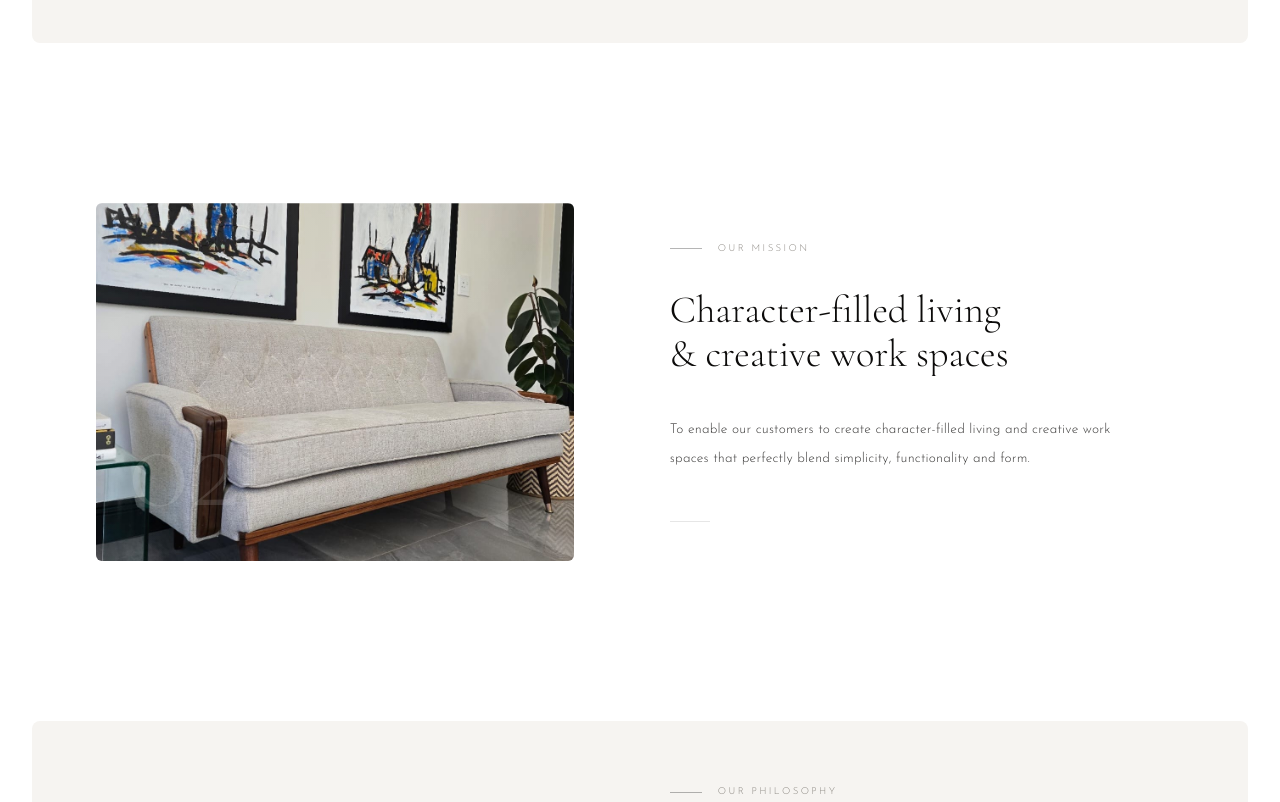
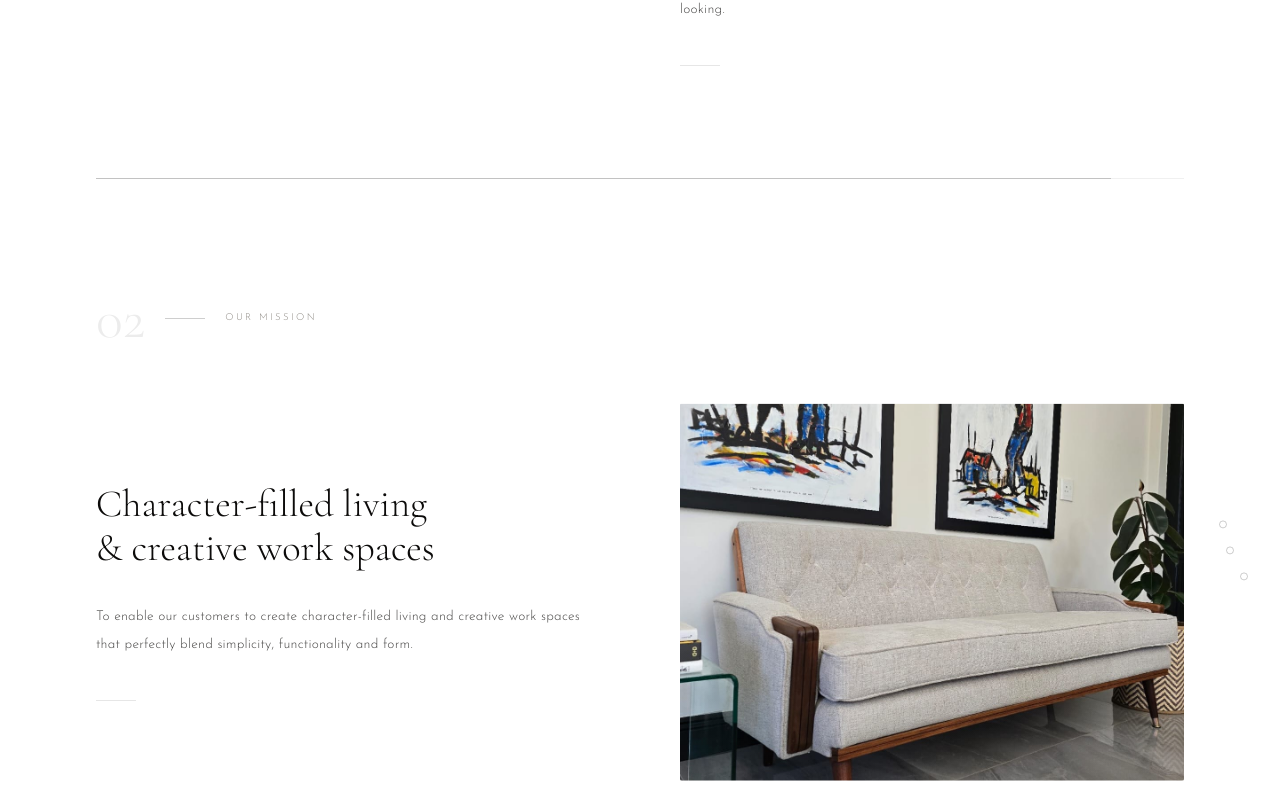
Before and after one commit to nostalgic-code/midcenturist-official, a Next.js app in the folder app/: page /about in a window 1280 px wide. Shown: the part 1658-2460 px from the top of the page. Built offline with nearby package versions, Linux system fonts and the light colour scheme; no server answers.

Commit message:
About page: modern storytelling redesign with animated hero line, chapter nav, scroll-reveal sections, alternating layout, clip-path image reveals

```diff
--- a/app/src/components/AboutStory.tsx
+++ b/app/src/components/AboutStory.tsx
@@ -32,6 +32,7 @@ const VALUES = [
 const SECTIONS = [
   {
     label: 'Our Story',
+    num: '01',
     title: 'A curated furniture house\n& aspirational brand',
     body: [
       'Midcenturist is a curated furniture house, and aspirational brand, dedicated to sourcing, restoration and offering timeless, collectable and iconic Mid-century, Danish, and Retro furniture and décor elements.',
@@ -44,6 +45,7 @@ const SECTIONS = [
   },
   {
     label: 'Our Mission',
+    num: '02',
     title: 'Character-filled living\n& creative work spaces',
     body: [
       'To enable our customers to create character-filled living and creative work spaces that perfectly blend simplicity, functionality and form.',
@@ -53,6 +55,7 @@ const SECTIONS = [
   },
   {
     label: 'Our Philosophy',
+    num: '03',
     title: 'Honouring design pieces\nmade in the middle of the century',
     body: [
       'To honour design pieces made in the middle of the century, through thoughtfully restoring them for the future.',
@@ -71,13 +74,17 @@ export default function AboutStory() {
     <div className="bg-brand-white">
       <Hero />
 
-      {/* Spacer between hero and content sections */}
+      {/* Spacer */}
       <div className="h-16 md:h-24" />
 
-      <div className="space-y-16 md:space-y-24">
-        {SECTIONS.map((section, i) => (
-          <ContentSection key={section.label} section={section} index={i} />
-        ))}
+      {/* Chapter navigation dots (sticky on desktop) */}
+      <div className="relative">
+        <ChapterNav />
+        <div className="space-y-0">
+          {SECTIONS.map((section, i) => (
+            <StoryChapter key={section.label} section={section} index={i} total={SECTIONS.length} />
+          ))}
+        </div>
       </div>
 
       {/* Spacer before values */}
@@ -88,7 +95,7 @@ export default function AboutStory() {
   )
 }
 
-/* ─── Hero — full-bleed image with staggered text ───────────────── */
+/* ─── Hero — full-bleed image with animated line + label ────────── */
 
 function Hero() {
   const ref = useRef<HTMLDivElement>(null)
@@ -121,14 +128,23 @@ function Hero() {
         className="relative z-10 h-full flex flex-col justify-end pb-12 md:pb-28 px-6 md:px-16 lg:px-24 max-w-[1400px] mx-auto"
         style={{ y: textY, opacity }}
       >
-        <motion.span
-          className="label-caps text-white/40 mb-5 block"
-          initial={{ opacity: 0, y: 20 }}
-          animate={{ opacity: 1, y: 0 }}
+        {/* Animated line + label (matching hero slider pattern) */}
+        <motion.div
+          className="flex items-center gap-4 mb-5"
+          initial={{ opacity: 0 }}
+          animate={{ opacity: 1 }}
           transition={{ duration: 0.8, delay: 0.2 }}
         >
-          About Midcenturist
-        </motion.span>
+          <motion.div
+            className="h-[1px] bg-white/40 origin-left"
+            initial={{ scaleX: 0 }}
+            animate={{ scaleX: 1 }}
+            transition={{ duration: 0.8, delay: 0.2, ease: [0.16, 1, 0.3, 1] }}
+            style={{ width: 48 }}
+          />
+          <span className="label-caps text-white/60">About Midcenturist</span>
+        </motion.div>
+
         <h1 className="font-serif text-[clamp(2.8rem,7vw,6.5rem)] font-light text-white leading-[0.95] max-w-4xl overflow-hidden">
           <motion.span
             className="block"
@@ -159,31 +175,93 @@ function Hero() {
   )
 }
 
-/* ─── Content Sections — image left, text right with scroll anim ── */
+/* ─── Chapter Navigation — sticky side dots ─────────────────────── */
 
-function ContentSection({
+function ChapterNav() {
+  return (
+    <div className="hidden lg:flex fixed right-8 top-1/2 -translate-y-1/2 z-30 flex-col items-center gap-3">
+      {SECTIONS.map((s, i) => (
+        <a
+          key={s.label}
+          href={`#chapter-${i}`}
+          className="group flex items-center gap-3"
+        >
+          <span className="opacity-0 group-hover:opacity-100 transition-opacity duration-300 label-caps text-brand-black/50 text-[0.65rem]">
+            {s.label}
+          </span>
+          <span className="w-2 h-2 rounded-full border border-brand-black/20 group-hover:bg-brand-black/60 group-hover:border-brand-black/60 transition-all duration-300" />
+        </a>
+      ))}
+    </div>
+  )
+}
+
+/* ─── Story Chapter — modern storytelling section ───────────────── */
+
+function StoryChapter({
   section,
   index,
+  total,
 }: {
   section: (typeof SECTIONS)[number]
   index: number
+  total: number
 }) {
   const ref = useRef<HTMLDivElement>(null)
-  const isInView = useInView(ref, { once: true, margin: '-12%' })
+  const isInView = useInView(ref, { once: true, margin: '-8%' })
   const { scrollYProgress } = useScroll({ target: ref, offset: ['start end', 'end start'] })
-  const imgScale = useTransform(scrollYProgress, [0, 0.6], [1.12, 1])
-  const imgY = useTransform(scrollYProgress, [0, 1], ['-3%', '3%'])
-  const textOpacity = useTransform(scrollYProgress, [0.1, 0.35], [0, 1])
+  const imgScale = useTransform(scrollYProgress, [0, 0.5], [1.08, 1])
+  const imgY = useTransform(scrollYProgress, [0, 1], ['-2%', '2%'])
+  const progressWidth = useTransform(scrollYProgress, [0, 0.6], ['0%', '100%'])
 
-  // Alternate background for visual rhythm
-  const bg = index % 2 === 0 ? 'bg-brand-off' : 'bg-white'
+  const isEven = index % 2 === 0
 
   return (
-    <section ref={ref} className={`relative overflow-hidden rounded-lg mx-3 md:mx-8 ${bg}`}>
-      <div className="max-w-[1400px] mx-auto">
-        <div className="grid grid-cols-1 md:grid-cols-[0.85fr_1fr] gap-6 md:gap-12 items-center py-8 md:py-16 px-4 sm:px-6 md:px-12 lg:px-16">
-          {/* Image — always left, contained size */}
-          <div className="relative overflow-hidden rounded-md aspect-[4/3] max-h-[320px] md:max-h-[480px]">
+    <section
+      ref={ref}
+      id={`chapter-${index}`}
+      className="relative scroll-mt-20"
+    >
+      {/* Progress line at top */}
+      <div className="max-w-[1400px] mx-auto px-5 sm:px-8 md:px-16 lg:px-24">
+        <div className="h-px bg-brand-black/[0.06] relative overflow-hidden">
+          <motion.div
+            className="absolute inset-y-0 left-0 bg-brand-black/20"
+            style={{ width: progressWidth }}
+          />
+        </div>
+      </div>
+
+      <div className="max-w-[1400px] mx-auto px-5 sm:px-8 md:px-16 lg:px-24 py-16 md:py-28">
+        {/* Chapter header — number + label */}
+        <motion.div
+          className="flex items-center gap-5 mb-10 md:mb-14"
+          initial={{ opacity: 0, y: 20 }}
+          animate={isInView ? { opacity: 1, y: 0 } : {}}
+          transition={{ duration: 0.7, ease: [0.22, 1, 0.36, 1] }}
+        >
+          <span className="font-serif text-[2.5rem] md:text-[3.5rem] text-brand-black/[0.08] leading-none select-none">
+            {section.num}
+          </span>
+          <motion.div
+            className="h-px bg-brand-black/20 origin-left"
+            initial={{ scaleX: 0 }}
+            animate={isInView ? { scaleX: 1 } : {}}
+            transition={{ duration: 0.8, delay: 0.2, ease: [0.16, 1, 0.3, 1] }}
+            style={{ width: 40 }}
+          />
+          <span className="label-caps text-brand-muted">{section.label}</span>
+        </motion.div>
+
+        {/* Content grid — alternates image side for visual interest */}
+        <div className={`grid grid-cols-1 lg:grid-cols-2 gap-10 md:gap-16 lg:gap-20 items-center ${!isEven ? 'lg:direction-rtl' : ''}`}>
+          {/* Image with reveal */}
+          <motion.div
+            className={`relative overflow-hidden rounded-sm aspect-[4/3] max-h-[380px] md:max-h-[460px] ${!isEven ? 'lg:order-2' : ''}`}
+            initial={{ opacity: 0, clipPath: 'inset(0 100% 0 0)' }}
+            animate={isInView ? { opacity: 1, clipPath: 'inset(0 0% 0 0)' } : {}}
+            transition={{ duration: 1.2, delay: 0.2, ease: [0.22, 1, 0.36, 1] }}
+          >
             <motion.div
               className="absolute inset-0"
               style={{ scale: imgScale, y: imgY }}
@@ -195,87 +273,60 @@ function ContentSection({
                 className="object-cover"
               />
             </motion.div>
-
-            {/* Cinematic overlay gradient */}
             <div
               className="absolute inset-0"
-              style={{ background: 'linear-gradient(135deg, rgba(12,11,10,0.08) 0%, transparent 60%)' }}
+              style={{ background: 'linear-gradient(to top, rgba(12,11,10,0.06) 0%, transparent 40%)' }}
               aria-hidden="true"
             />
+          </motion.div>
 
-            {/* Section number — large, pinned bottom-left */}
-            <motion.div
-              className="absolute bottom-4 left-4 md:bottom-8 md:left-8 z-10"
-              initial={{ opacity: 0, y: 30 }}
-              animate={isInView ? { opacity: 1, y: 0 } : {}}
-              transition={{ duration: 0.8, delay: 0.6, ease: [0.22, 1, 0.36, 1] }}
-            >
-              <span className="font-serif text-[4rem] md:text-[8rem] text-white/[0.12] leading-none select-none">
-                {String(index + 1).padStart(2, '0')}
-              </span>
-            </motion.div>
-          </div>
-
-          {/* Text — always right */}
-          <motion.div
-            className="flex flex-col justify-center px-2 py-6 sm:px-4 md:px-8 lg:px-12 md:py-0 overflow-hidden"
-            style={{ opacity: textOpacity }}
-          >
-            {/* Label with accent line */}
-            <motion.div
-              className="flex items-center gap-4 mb-8"
-              initial={{ opacity: 0 }}
-              animate={isInView ? { opacity: 1 } : {}}
-              transition={{ duration: 0.6, delay: 0.3 }}
-            >
-              <motion.div
-                className="w-8 h-px bg-brand-black/30"
-                initial={{ scaleX: 0, originX: 0 }}
-                animate={isInView ? { scaleX: 1 } : {}}
-                transition={{ duration: 0.8, delay: 0.4, ease: [0.22, 1, 0.36, 1] }}
-                aria-hidden="true"
-              />
-              <span className="label-caps text-brand-muted">{section.label}</span>
-            </motion.div>
-
-            {/* Title with clip reveal */}
-            <div className="overflow-hidden mb-10">
+          {/* Text content */}
+          <div className={`${!isEven ? 'lg:order-1' : ''}`}>
+            {/* Title */}
+            <div className="overflow-hidden mb-8">
               <motion.h2
                 className="font-serif text-[clamp(1.8rem,3vw,2.8rem)] font-light text-brand-black leading-[1.15] whitespace-pre-line"
                 initial={{ y: '110%' }}
                 animate={isInView ? { y: 0 } : {}}
-                transition={{ duration: 1, delay: 0.35, ease: [0.22, 1, 0.36, 1] }}
+                transition={{ duration: 1, delay: 0.3, ease: [0.22, 1, 0.36, 1] }}
               >
                 {section.title}
               </motion.h2>
             </div>
 
-            {/* Body paragraphs */}
-            <div className="space-y-6">
+            {/* Body paragraphs — staggered reveal */}
+            <div className="space-y-5">
               {section.body.map((paragraph, pi) => (
                 <motion.p
                   key={pi}
-                  className="text-[0.85rem] text-brand-black/80 font-light leading-[2.1] tracking-[0.015em]"
-                  initial={{ opacity: 0, y: 20 }}
+                  className="text-[0.85rem] text-brand-black/75 font-light leading-[2.1] tracking-[0.015em]"
+                  initial={{ opacity: 0, y: 18 }}
                   animate={isInView ? { opacity: 1, y: 0 } : {}}
-                  transition={{ duration: 0.6, delay: 0.55 + pi * 0.12, ease: [0.22, 1, 0.36, 1] }}
+                  transition={{ duration: 0.6, delay: 0.5 + pi * 0.1, ease: [0.22, 1, 0.36, 1] }}
                 >
                   {paragraph}
                 </motion.p>
               ))}
             </div>
 
-            {/* Bottom accent */}
+            {/* Bottom accent line */}
             <motion.div
-              className="w-10 h-px bg-brand-black/10 mt-12"
+              className="w-10 h-px bg-brand-black/10 mt-10"
               initial={{ scaleX: 0, originX: 0 }}
               animate={isInView ? { scaleX: 1 } : {}}
               transition={{ duration: 1, delay: 0.8, ease: [0.22, 1, 0.36, 1] }}
               aria-hidden="true"
             />
-          </motion.div>
+          </div>
         </div>
       </div>
+
+      {/* Final divider after last section */}
+      {index === total - 1 && (
+        <div className="max-w-[1400px] mx-auto px-5 sm:px-8 md:px-16 lg:px-24">
+          <div className="h-px bg-brand-black/[0.06]" />
+        </div>
+      )}
     </section>
   )
 }
```
